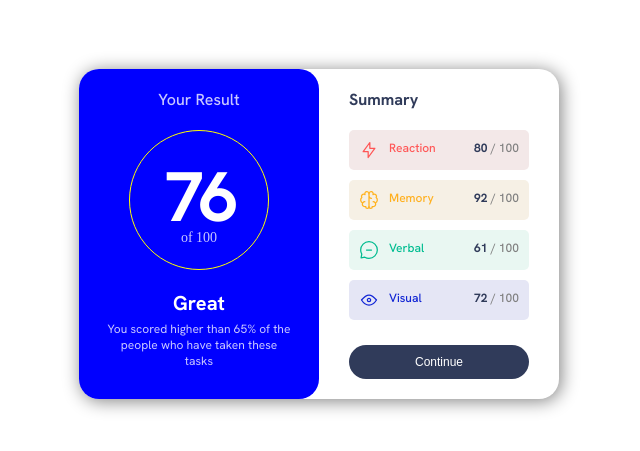
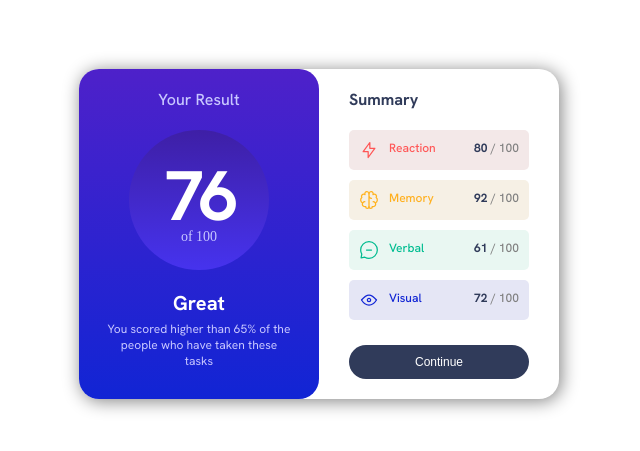
Before and after one commit to Frimpong04/results-summary-component, a plain HTML site: page index.html in a window 1280 px wide. Shown: the part 123-574 px from the top of the page, without its empty margins (321-961 px from the left). Drawn offline with Linux system fonts and the light colour scheme.

Commit message:
add gradient colors to the score section

```diff
--- a/style.css
+++ b/style.css
@@ -62,7 +62,7 @@ body {
 
 /* results section styles */
 .results-container {
-    background: blue;
+    background-image: linear-gradient(to top, hsl(234, 85%, 45%), hsla(256, 72%, 46%, 1));
     display: flex;
     flex-direction: column;
     align-items: center;
@@ -80,11 +80,12 @@ body {
 
 .number-container {
     margin-bottom: 2rem;
-    border:1px solid yellow;
+    /* border:1px solid yellow; */
     width: 14rem;
     height: 14rem;
     border-radius: 50%;
     padding: 2rem;
+    background-image: linear-gradient(to bottom,  #3e1fa6, #4633EE);
 }
 
 .number-container h1 {
```
